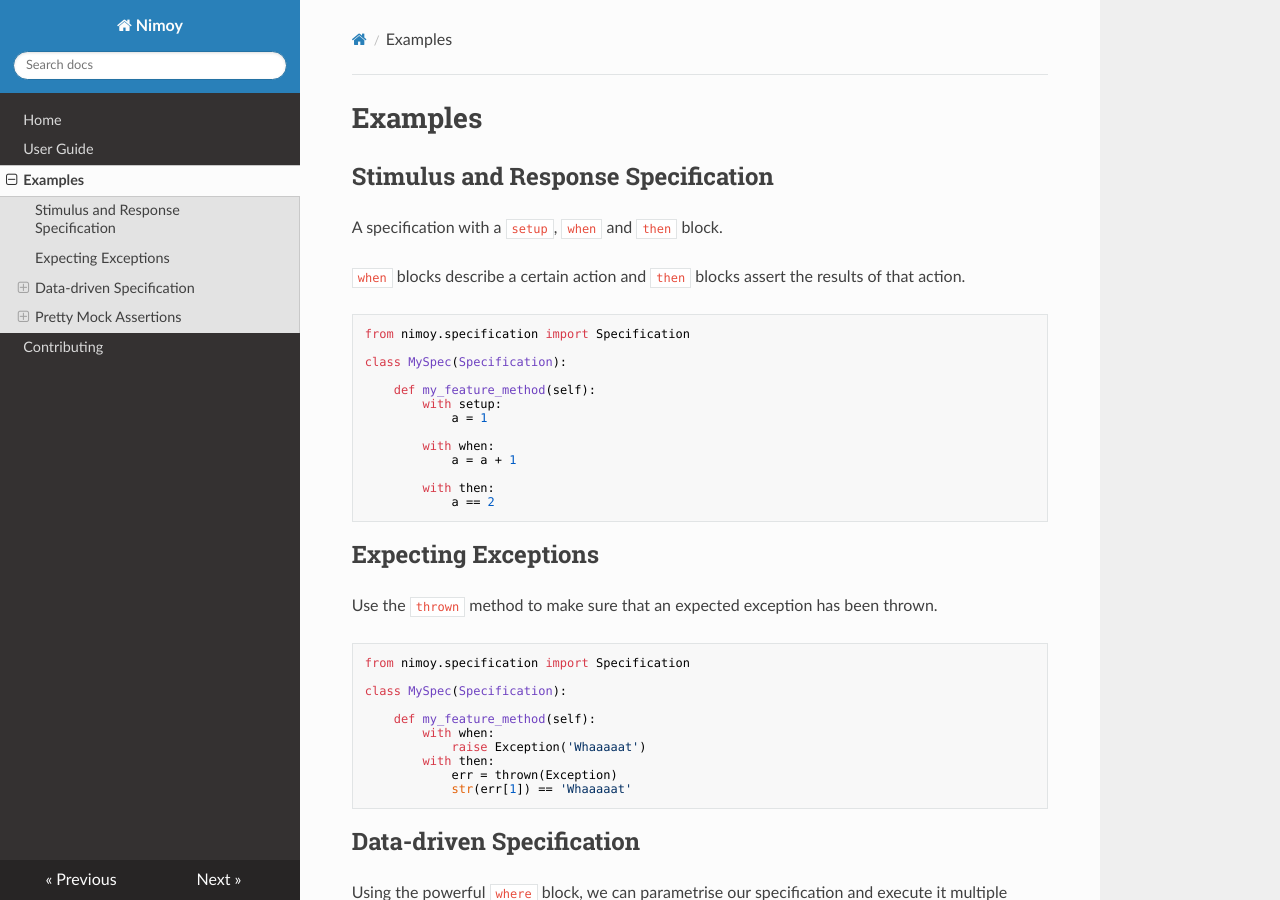
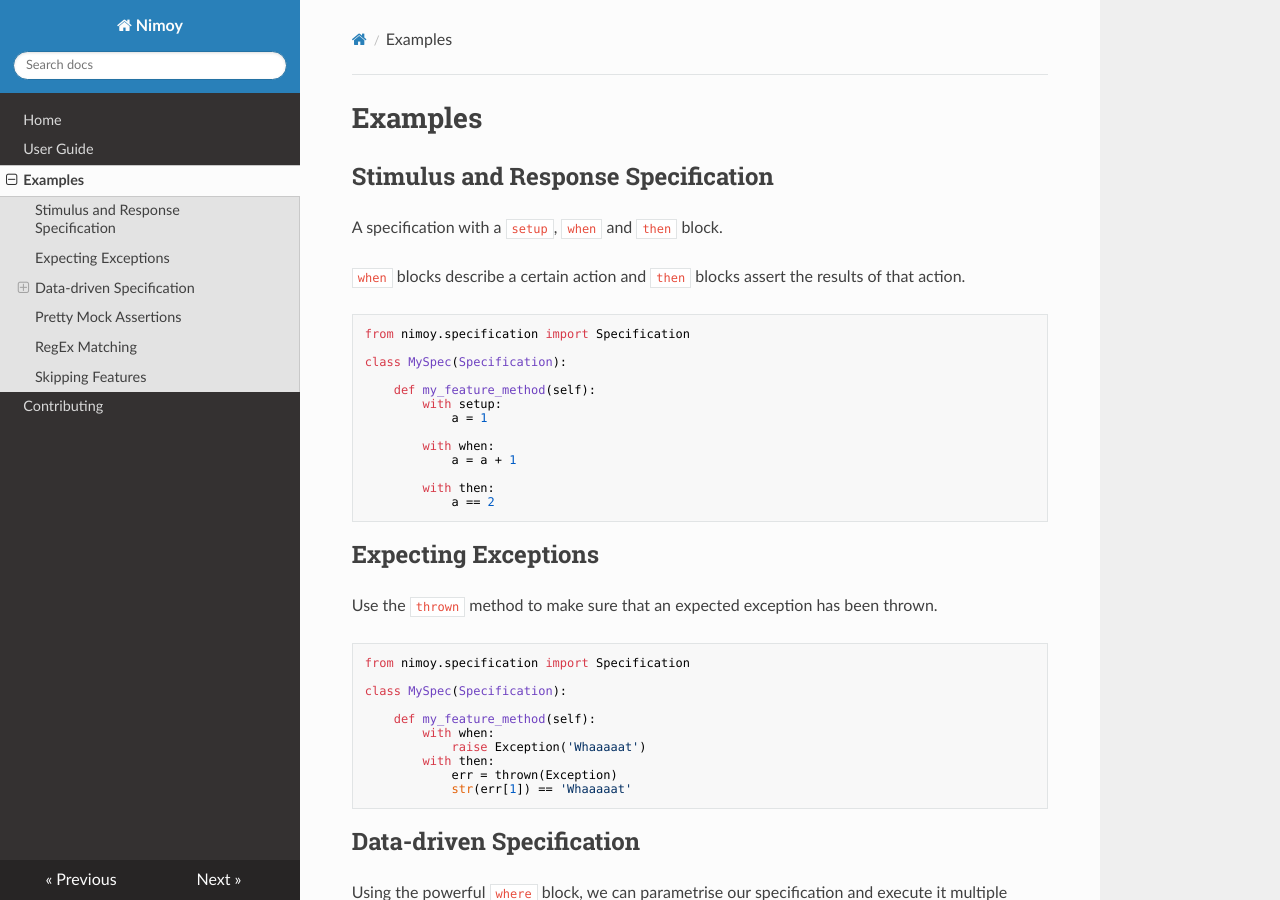
Before and after one commit to browncoat-ninjas/nimoy, an MkDocs documentation site: the page built from docs/examples.md, in a window 1280 px wide and 900 px high. Built offline with MkDocs 1.6.1, drawn with Linux system fonts in a browser that asks for light colours; nearby versions of some CDN libraries.

Commit message:
Wrong header of examples

````diff
--- a/docs/examples.md
+++ b/docs/examples.md
@@ -161,7 +161,7 @@
             1 * the_mock.some_method('abcd', True)
 ```
 
-### RegEx Matching
+## RegEx Matching
 
 Use the `@` shorthand for pretty regex matching.
 
@@ -178,7 +178,7 @@
             'The quick\nbrown fox' @ re.compile('.+brown.+', re.MULTILINE) # You can also provide your own pattern
 ```
 
-### Skipping Features
+## Skipping Features
 
 You can use unittest's standard decorator to skip features.
 
````
